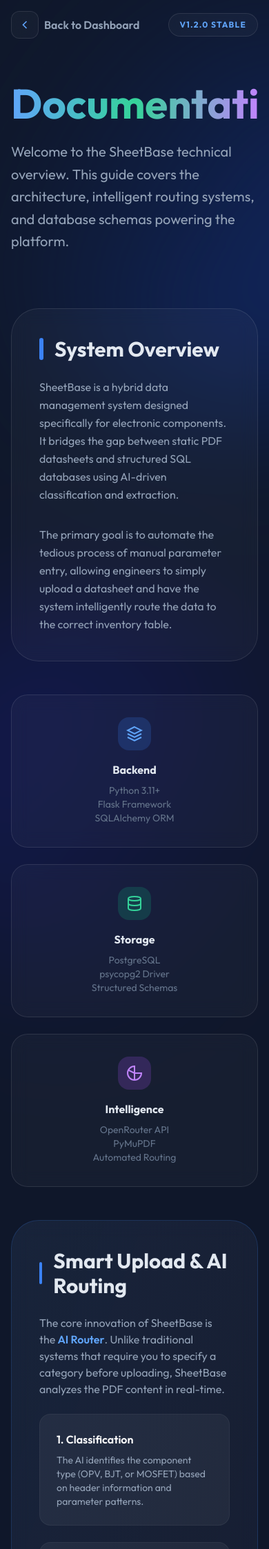
After one commit to codesamu/sheetbase, a Flask app: page /docs in a window 390 px wide; the page is wider, and only the part inside the window is pictured. The commit adds this page. Shown: the top 2246 px of that part at 69% size. Run offline with Flask 3, Linux system fonts and the light colour scheme; some libraries are stand-ins or nearby versions.

Commit message:
added simple docs route

```diff
--- a/app.py
+++ b/app.py
@@ -73,6 +73,10 @@ class MOSFET(db.Model):
 def home():
     return render_template("index.html")
 
+@app.route("/docs")
+def docs():
+    return render_template("docs.html")
+
 @app.route("/data/<category>")
 def get_data(category):
     model_map = {
--- /dev/null
+++ b/templates/docs.html
@@ -0,0 +1,247 @@
+<!DOCTYPE html>
+<html lang="en">
+<head>
+    <meta charset="UTF-8">
+    <meta name="viewport" content="width=device-width, initial-scale=1.0">
+    <title>SheetBase | Documentation</title>
+    <script src="https://cdn.tailwindcss.com"></script>
+    <link rel="preconnect" href="https://fonts.googleapis.com">
+    <link rel="preconnect" href="https://fonts.gstatic.com" crossorigin>
+    <link href="https://fonts.googleapis.com/css2?family=Outfit:wght@300;400;600;700&display=swap" rel="stylesheet">
+    <style>
+        body {
+            font-family: 'Outfit', sans-serif;
+            background: #0f172a;
+            overflow-x: hidden;
+        }
+
+        .glass {
+            background: rgba(255, 255, 255, 0.03);
+            backdrop-filter: blur(12px);
+            -webkit-backdrop-filter: blur(12px);
+            border: 1px solid rgba(255, 255, 255, 0.1);
+        }
+
+        .blob {
+            position: absolute;
+            width: 600px;
+            height: 600px;
+            background: linear-gradient(180deg, rgba(47, 184, 255, 0.3) 0%, rgba(158, 236, 217, 0) 100%);
+            mix-blend-mode: color-dodge;
+            animation: move 30s infinite alternate;
+            filter: blur(100px);
+            border-radius: 50%;
+            z-index: -1;
+        }
+
+        .blob-2 {
+            background: linear-gradient(180deg, rgba(147, 47, 255, 0.2) 0%, rgba(217, 158, 255, 0) 100%);
+            animation-delay: -10s;
+            right: -10%;
+            top: 20%;
+        }
+
+        @keyframes move {
+            from { transform: translate(-5%, -5%) rotate(0deg); }
+            to { transform: translate(5%, 5%) rotate(360deg); }
+        }
+
+        .custom-scrollbar::-webkit-scrollbar {
+            width: 6px;
+        }
+        .custom-scrollbar::-webkit-scrollbar-track {
+            background: transparent;
+        }
+        .custom-scrollbar::-webkit-scrollbar-thumb {
+            background: rgba(255, 255, 255, 0.1);
+            border-radius: 10px;
+        }
+
+        pre {
+            background: rgba(0, 0, 0, 0.3) !important;
+            border-radius: 12px;
+            padding: 1.5rem;
+            border: 1px solid rgba(255, 255, 255, 0.05);
+            overflow-x: auto;
+        }
+
+        code {
+            font-family: 'Fira Code', 'Courier New', monospace;
+            color: #93c5fd;
+        }
+    </style>
+</head>
+<body class="min-h-screen text-slate-200 p-4 md:p-8 relative custom-scrollbar">
+    <!-- Background Blobs -->
+    <div class="blob"></div>
+    <div class="blob blob-2"></div>
+
+    <div class="max-w-5xl mx-auto">
+        <!-- Navigation -->
+        <nav class="flex justify-between items-center mb-16">
+            <a href="/" class="flex items-center gap-2 group">
+                <div class="w-10 h-10 glass rounded-xl flex items-center justify-center group-hover:bg-white/10 transition-all">
+                    <svg xmlns="http://www.w3.org/2000/svg" class="w-5 h-5 text-blue-400" viewBox="0 0 24 24" fill="none" stroke="currentColor" stroke-width="2"><path d="m15 18-6-6 6-6"/></svg>
+                </div>
+                <span class="font-semibold text-slate-400 group-hover:text-white transition-colors">Back to Dashboard</span>
+            </a>
+            <div class="glass px-4 py-2 rounded-full text-xs font-bold text-blue-400 tracking-widest uppercase">
+                v1.2.0 Stable
+            </div>
+        </nav>
+
+        <!-- Header -->
+        <header class="mb-20">
+            <h1 class="text-6xl font-bold bg-clip-text text-transparent bg-gradient-to-r from-blue-400 via-emerald-400 to-purple-400 mb-6">
+                Documentation
+            </h1>
+            <p class="text-xl text-slate-400 max-w-2xl leading-relaxed">
+                Welcome to the SheetBase technical overview. This guide covers the architecture, intelligent routing systems, and database schemas powering the platform.
+            </p>
+        </header>
+
+        <!-- Main Content -->
+        <div class="space-y-12">
+
+            <!-- Section: Overview -->
+            <section class="glass p-10 rounded-[2.5rem]">
+                <h2 class="text-3xl font-bold mb-6 flex items-center gap-4">
+                    <span class="w-1.5 h-8 bg-blue-500 rounded-full"></span>
+                    System Overview
+                </h2>
+                <div class="grid grid-cols-1 md:grid-cols-2 gap-8 text-slate-400 leading-relaxed">
+                    <p>
+                        SheetBase is a hybrid data management system designed specifically for electronic components. It bridges the gap between static PDF datasheets and structured SQL databases using AI-driven classification and extraction.
+                    </p>
+                    <p>
+                        The primary goal is to automate the tedious process of manual parameter entry, allowing engineers to simply upload a datasheet and have the system intelligently route the data to the correct inventory table.
+                    </p>
+                </div>
+            </section>
+
+            <!-- Section: Technology Stack -->
+            <section class="grid grid-cols-1 md:grid-cols-3 gap-6">
+                <div class="glass p-8 rounded-3xl text-center">
+                    <div class="w-12 h-12 bg-blue-500/20 rounded-2xl flex items-center justify-center mx-auto mb-4">
+                        <svg xmlns="http://www.w3.org/2000/svg" class="w-6 h-6 text-blue-400" viewBox="0 0 24 24" fill="none" stroke="currentColor" stroke-width="2"><path d="M12 2L2 7l10 5 10-5-10-5zM2 17l10 5 10-5M2 12l10 5 10-5"/></svg>
+                    </div>
+                    <h3 class="font-bold mb-2">Backend</h3>
+                    <p class="text-sm text-slate-500">Python 3.11+<br>Flask Framework<br>SQLAlchemy ORM</p>
+                </div>
+                <div class="glass p-8 rounded-3xl text-center">
+                    <div class="w-12 h-12 bg-emerald-500/20 rounded-2xl flex items-center justify-center mx-auto mb-4">
+                        <svg xmlns="http://www.w3.org/2000/svg" class="w-6 h-6 text-emerald-400" viewBox="0 0 24 24" fill="none" stroke="currentColor" stroke-width="2"><ellipse cx="12" cy="5" rx="9" ry="3"/><path d="M21 12c0 1.66-4 3-9 3s-9-1.34-9-3"/><path d="M3 5v14c0 1.66 4 3 9 3s9-1.34 9-3V5"/></svg>
+                    </div>
+                    <h3 class="font-bold mb-2">Storage</h3>
+                    <p class="text-sm text-slate-500">PostgreSQL<br>psycopg2 Driver<br>Structured Schemas</p>
+                </div>
+                <div class="glass p-8 rounded-3xl text-center">
+                    <div class="w-12 h-12 bg-purple-500/20 rounded-2xl flex items-center justify-center mx-auto mb-4">
+                        <svg xmlns="http://www.w3.org/2000/svg" class="w-6 h-6 text-purple-400" viewBox="0 0 24 24" fill="none" stroke="currentColor" stroke-width="2"><path d="M12 2a10 10 0 1 0 10 10H12V2z"/><path d="M12 12L2.7 7.3"/><path d="M12 12V21"/></svg>
+                    </div>
+                    <h3 class="font-bold mb-2">Intelligence</h3>
+                    <p class="text-sm text-slate-500">OpenRouter API<br>PyMuPDF<br>Automated Routing</p>
+                </div>
+            </section>
+
+            <!-- Section: Smart Upload & Routing -->
+            <section class="glass p-10 rounded-[2.5rem] border-blue-500/20 bg-gradient-to-br from-blue-500/5 to-transparent">
+                <h2 class="text-3xl font-bold mb-6 flex items-center gap-4">
+                    <span class="w-1.5 h-8 bg-blue-500 rounded-full"></span>
+                    Smart Upload & AI Routing
+                </h2>
+                <div class="space-y-6 text-slate-400">
+                    <p>
+                        The core innovation of SheetBase is the <span class="text-blue-400 font-semibold">AI Router</span>. Unlike traditional systems that require you to specify a category before uploading, SheetBase analyzes the PDF content in real-time.
+                    </p>
+                    <div class="grid grid-cols-1 md:grid-cols-2 gap-6 mt-8">
+                        <div class="bg-white/5 p-6 rounded-2xl border border-white/5">
+                            <h4 class="text-white font-semibold mb-2">1. Classification</h4>
+                            <p class="text-sm">The AI identifies the component type (OPV, BJT, or MOSFET) based on header information and parameter patterns.</p>
+                        </div>
+                        <div class="bg-white/5 p-6 rounded-2xl border border-white/5">
+                            <h4 class="text-white font-semibold mb-2">2. Parameter Extraction</h4>
+                            <p class="text-sm">Technical parameters are extracted and mapped to the specific SQL schema for that component type.</p>
+                        </div>
+                        <div class="bg-white/5 p-6 rounded-2xl border border-white/5">
+                            <h4 class="text-white font-semibold mb-2">3. Routing</h4>
+                            <p class="text-sm">The data is inserted into the correct table independently of the user's current dashboard view.</p>
+                        </div>
+                        <div class="bg-white/5 p-6 rounded-2xl border border-white/5">
+                            <h4 class="text-white font-semibold mb-2">4. Validation</h4>
+                            <p class="text-sm">The system provides a toast notification confirming the routing status and any extracted metadata.</p>
+                        </div>
+                    </div>
+                </div>
+            </section>
+
+            <!-- Section: API Reference -->
+            <section class="glass p-10 rounded-[2.5rem]">
+                <h2 class="text-3xl font-bold mb-8 flex items-center gap-4">
+                    <span class="w-1.5 h-8 bg-emerald-500 rounded-full"></span>
+                    API Reference
+                </h2>
+                <div class="space-y-8">
+                    <div class="space-y-4">
+                        <div class="flex items-center gap-3">
+                            <span class="bg-blue-500/20 text-blue-400 px-3 py-1 rounded-lg text-xs font-bold uppercase">GET</span>
+                            <code class="text-white">/data/&lt;category&gt;</code>
+                        </div>
+                        <p class="text-sm text-slate-400 ml-16">Fetches all records for a specific category (opv, bjt, or mosfet).</p>
+                    </div>
+                    <div class="space-y-4">
+                        <div class="flex items-center gap-3">
+                            <span class="bg-emerald-500/20 text-emerald-400 px-3 py-1 rounded-lg text-xs font-bold uppercase">POST</span>
+                            <code class="text-white">/upload-pdf</code>
+                        </div>
+                        <p class="text-sm text-slate-400 ml-16">Handles multipart PDF uploads for AI-driven extraction and routing.</p>
+                    </div>
+                    <div class="space-y-4">
+                        <div class="flex items-center gap-3">
+                            <span class="bg-purple-500/20 text-purple-400 px-3 py-1 rounded-lg text-xs font-bold uppercase">GET</span>
+                            <code class="text-white">/test-db</code>
+                        </div>
+                        <p class="text-sm text-slate-400 ml-16">Verifies the health of the connection to the remote PostgreSQL database.</p>
+                    </div>
+                </div>
+            </section>
+
+            <!-- Section: Testing Tools -->
+            <section class="glass p-10 rounded-[2.5rem]">
+                <h2 class="text-3xl font-bold mb-6 flex items-center gap-4">
+                    <span class="w-1.5 h-8 bg-purple-500 rounded-full"></span>
+                    Terminal Testing Tools
+                </h2>
+                <p class="text-slate-400 mb-8">
+                    For developers, we provide standalone scripts to test database interactions without using the web interface.
+                </p>
+
+                <div class="space-y-6">
+                    <div>
+                        <h4 class="text-white font-semibold mb-3 flex items-center gap-2">
+                            <svg xmlns="http://www.w3.org/2000/svg" class="w-4 h-4 text-slate-500" viewBox="0 0 24 24" fill="none" stroke="currentColor" stroke-width="2"><path d="M12 2H2v10h10V2zM12 12H2v10h10V12zM22 2h-10v10h10V2zM22 12h-10v10h10V12z"/></svg>
+                            test-post.py
+                        </h4>
+                        <p class="text-sm text-slate-500 mb-4">Inserts sample components (OPA2134, 2N2222A, IRFZ44N) with full parameters into the DB.</p>
+                        <pre><code>python3 test-post.py</code></pre>
+                    </div>
+                    <div>
+                        <h4 class="text-white font-semibold mb-3 flex items-center gap-2">
+                            <svg xmlns="http://www.w3.org/2000/svg" class="w-4 h-4 text-slate-500" viewBox="0 0 24 24" fill="none" stroke="currentColor" stroke-width="2"><path d="M22 12h-4l-3 9L9 3l-3 9H2"/></svg>
+                            test-conn.py
+                        </h4>
+                        <p class="text-sm text-slate-500 mb-4">Performs a low-level connectivity check and basic read/write tests.</p>
+                        <pre><code>python3 test-conn.py</code></pre>
+                    </div>
+                </div>
+            </section>
+
+        </div>
+
+        <!-- Footer -->
+        <footer class="mt-20 pb-10 text-center text-slate-600 text-sm border-t border-white/5 pt-10">
+            <p>&copy; 2026 SheetBase Intelligence System. Built with Liquid Glass Architecture.</p>
+        </footer>
+    </div>
+</body>
+</html>
--- a/templates/index.html
+++ b/templates/index.html
@@ -94,6 +94,10 @@
                 <p class="text-slate-400 mt-2">Automated Component Data Extraction</p>
             </div>
             <div class="flex gap-3">
+                <a href="/docs" class="glass px-6 py-2.5 rounded-full hover:bg-white/10 transition-all flex items-center gap-2 group">
+                    <svg xmlns="http://www.w3.org/2000/svg" class="w-4 h-4 text-blue-400" viewBox="0 0 24 24" fill="none" stroke="currentColor" stroke-width="2"><path d="M4 19.5v-15A2.5 2.5 0 0 1 6.5 2H20v20H6.5a2.5 2.5 0 0 1-2.5-2.5Z"/><path d="M8 7h6"/><path d="M8 11h8"/></svg>
+                    Documentation
+                </a>
                 <button onclick="testConnection()" class="glass px-6 py-2.5 rounded-full hover:bg-white/10 transition-all flex items-center gap-2 group">
                     <span id="conn-status-dot" class="w-2 h-2 rounded-full bg-slate-500 group-hover:animate-pulse"></span>
                     Test Connection
```
